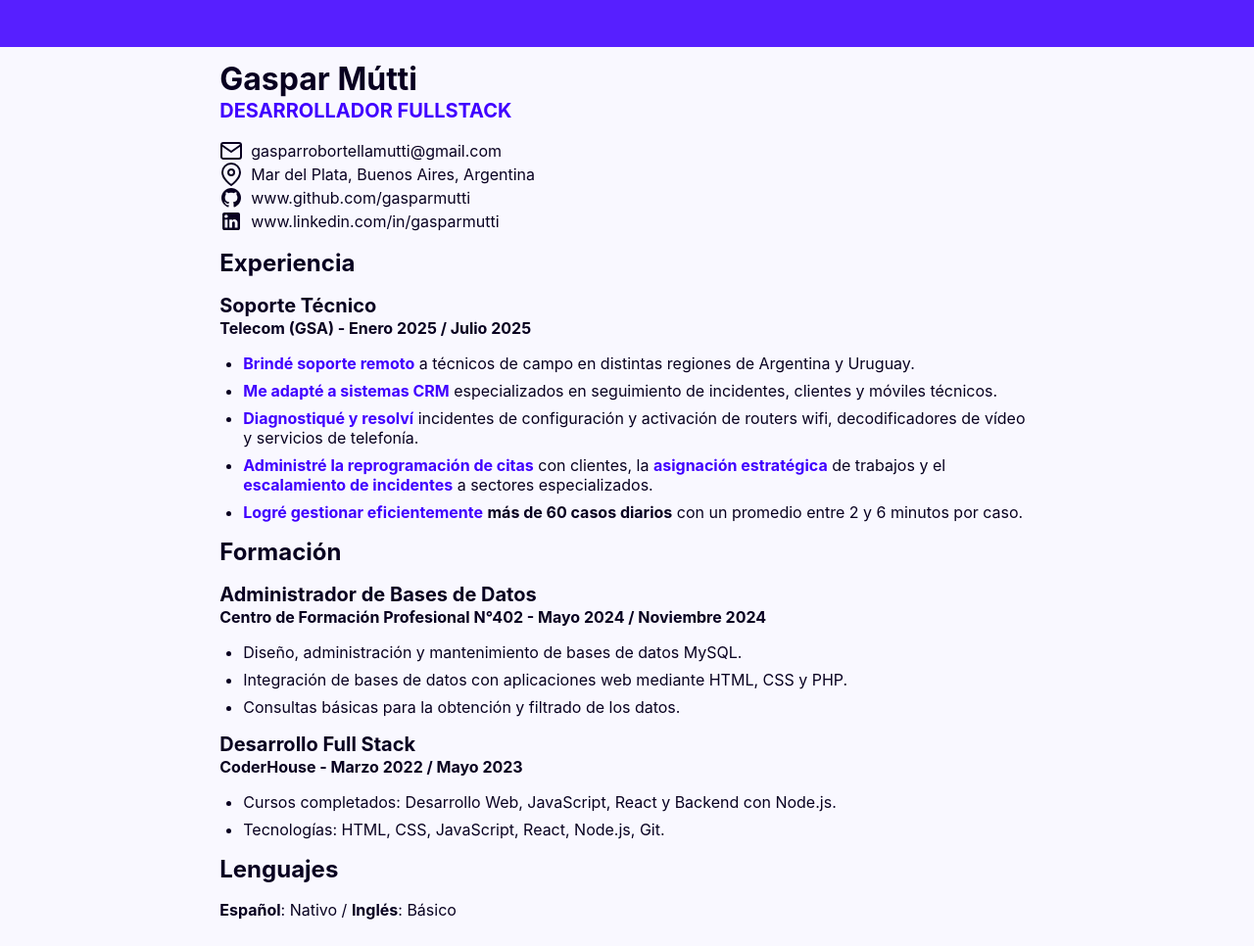
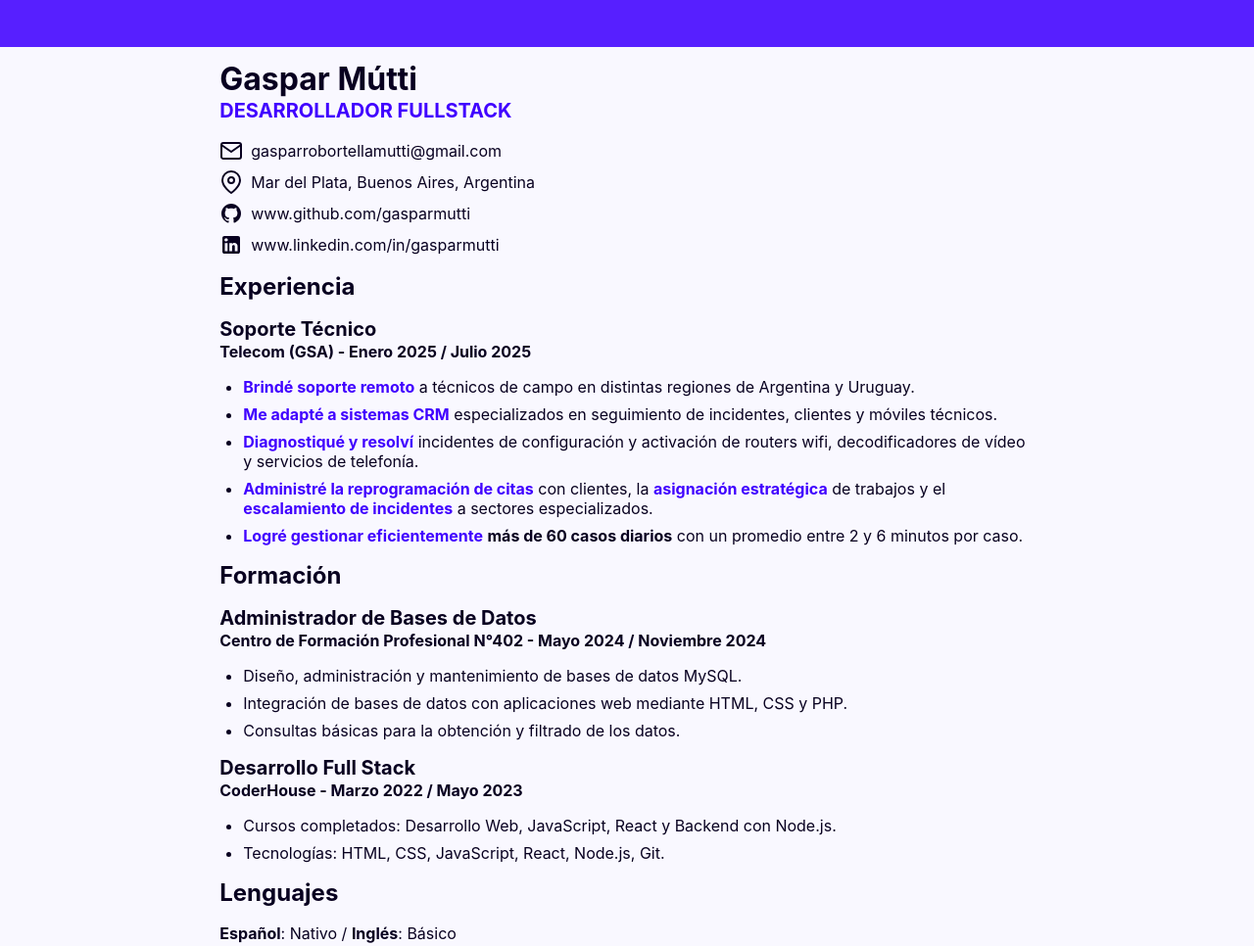
Before and after one commit to GasparMutti/cv, a plain HTML site: page index.html in a window 1280 px wide. Shown: the top 966 px of the page at 98% size. Drawn offline with Linux system fonts and the light colour scheme.

Commit message:
refactor/index.css - contact item gap updated

```diff
--- a/styles/index.css
+++ b/styles/index.css
@@ -62,6 +62,12 @@ body {
   max-width: 1280px;
   margin: 0 auto;
   padding: clamp(0.5rem, 1vw, 1rem);
+}
+
+.contact {
+  display: flex;
+  flex-direction: column;
+  gap: 0.5rem;
 }
 
 .information,
```
